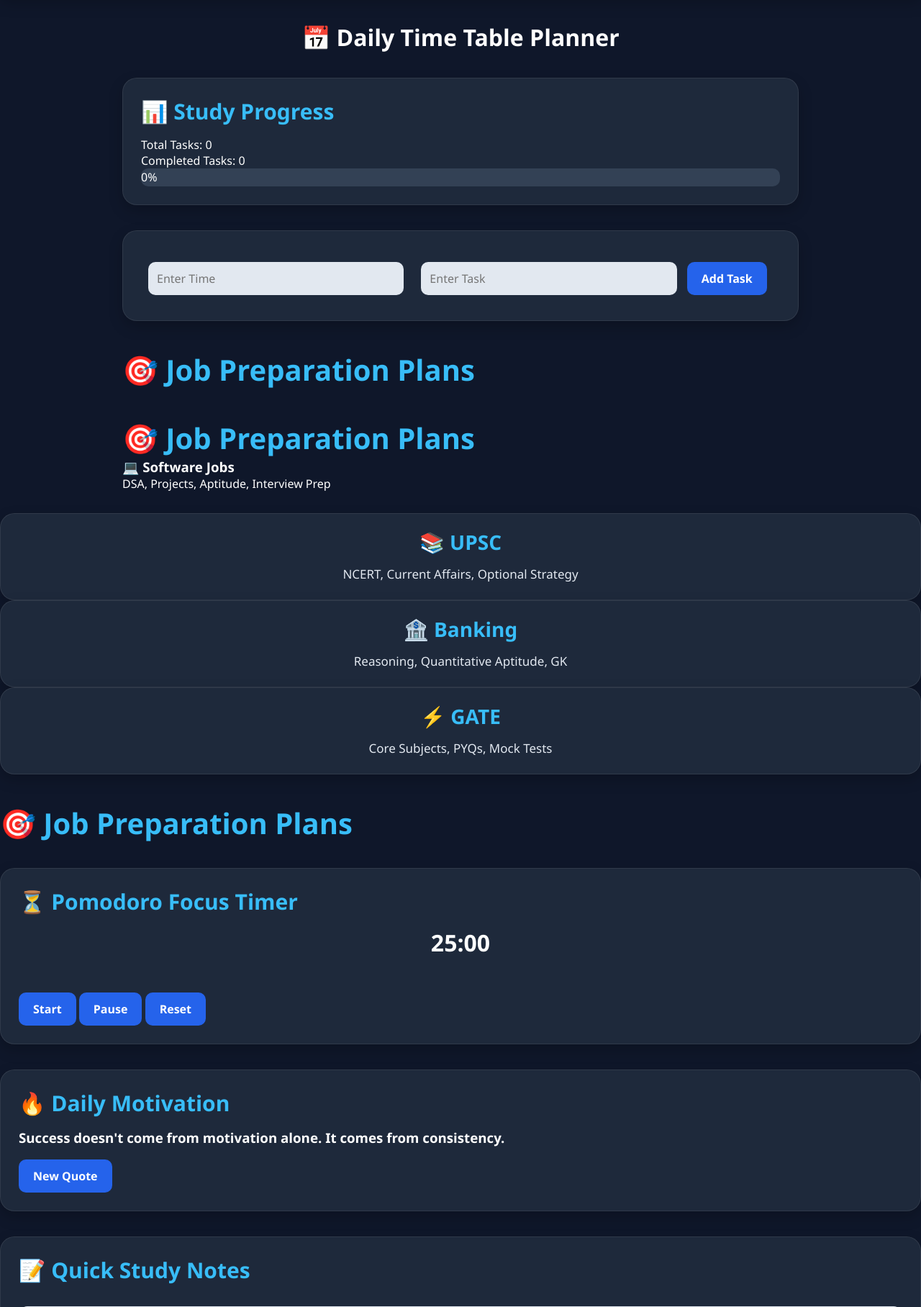
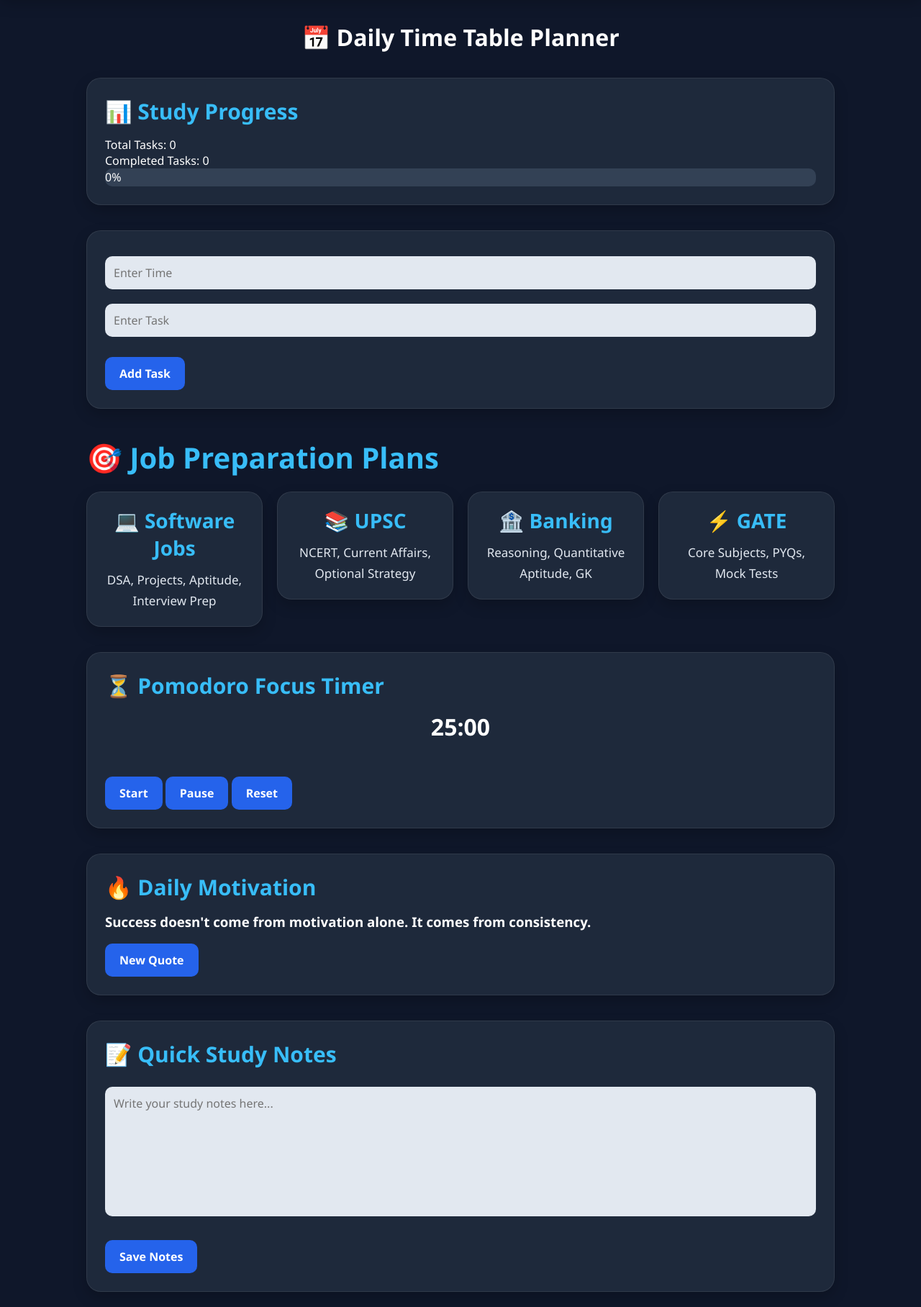
Before and after one commit to manjoraai-hub/ManjoraAI, a Flask app: page /planner in a window 1280 px wide. Shown: the part 76-1892 px from the top of the page at 72% size. Run offline with Flask 3, Linux system fonts and the light colour scheme.

Commit message:
final roadmap integration

```diff
--- a/app.py
+++ b/app.py
@@ -1,4 +1,3 @@
-
 from flask import Flask, render_template, request, redirect, url_for
 
 app = Flask(__name__)
@@ -25,12 +24,14 @@ def login():
         username = request.form.get('username')
         password = request.form.get('password')
 
-        # Simple demo login
+        # Demo Login
+
         if username and password:
 
             return redirect(url_for('dashboard'))
 
     return render_template('login.html')
+
 
 # =========================
 # REGISTER
@@ -44,6 +45,8 @@ def register():
         return redirect(url_for('login'))
 
     return render_template('register.html')
+
+
 # =========================
 # DASHBOARD
 # =========================
@@ -130,6 +133,46 @@ def affairs():
 
 
 # =========================
+# SOFTWARE JOBS
+# =========================
+
+@app.route('/software')
+def software():
+
+    return render_template('software.html')
+
+
+# =========================
+# UPSC
+# =========================
+
+@app.route('/upsc')
+def upsc():
+
+    return render_template('upsc.html')
+
+
+# =========================
+# BANKING
+# =========================
+
+@app.route('/banking')
+def banking():
+
+    return render_template('banking.html')
+
+
+# =========================
+# GATE
+# =========================
+
+@app.route('/gate')
+def gate():
+
+    return render_template('gate.html')
+
+
+# =========================
 # RUN APP
 # =========================
 
--- a/templates/planner.html
+++ b/templates/planner.html
@@ -1,20 +1,28 @@
-<link rel="stylesheet"
-href="{{ url_for('static', filename='style.css') }}">
 <!DOCTYPE html>
-<html>
+<html lang="en">
 
 <head>
 
+<meta charset="UTF-8">
+
+<meta name="viewport"
+content="width=device-width, initial-scale=1.0">
+
 <title>Manjora AI Planner</title>
+
+<link rel="stylesheet"
+href="{{ url_for('static', filename='style.css') }}">
 
 <style>
 
 body{
+
 margin:0;
 padding:0;
 font-family:Arial;
 background:#0f172a;
 color:white;
+
 }
 
 .navbar{
@@ -45,7 +53,7 @@ href="{{ url_for('static', filename='style.css') }}">
 .container{
 
 width:90%;
-            max-width:1000px;
+max-width:1100px;
 margin:auto;
 padding:30px;
 
@@ -67,13 +75,15 @@ href="{{ url_for('static', filename='style.css') }}">
 
 }
 
-        input{
+input,
+textarea{
 
-            width:40%;
+width:100%;
 padding:12px;
 border:none;
 border-radius:10px;
-            margin:10px;
+margin-top:10px;
+margin-bottom:10px;
 
 }
 
@@ -128,7 +138,8 @@ href="{{ url_for('static', filename='style.css') }}">
 .job-cards{
 
 display:grid;
-            grid-template-columns:repeat(auto-fit,minmax(220px,1fr));
+grid-template-columns:
+repeat(auto-fit,minmax(220px,1fr));
 gap:20px;
 margin-top:20px;
 
@@ -156,6 +167,13 @@ href="{{ url_for('static', filename='style.css') }}">
 
 }
 
+.job-link{
+
+text-decoration:none;
+color:white;
+
+}
+
 </style>
 
 </head>
@@ -169,6 +187,7 @@ href="{{ url_for('static', filename='style.css') }}">
 <div>
 
 <a href="/">Home</a>
+
 <a href="/dashboard">Dashboard</a>
 
 </div>
@@ -179,68 +198,31 @@ href="{{ url_for('static', filename='style.css') }}">
 
 <h1>📅 Daily Time Table Planner</h1>
 
+<!-- STUDY PROGRESS -->
+
 <div class="planner-box">
 
 <h2>📊 Study Progress</h2>
 
-        <p>Total Tasks: <span id="total-tasks">0</span></p>
+<p>Total Tasks:
+<span id="total-tasks">0</span></p>
 
-        <p>Completed Tasks: <span id="completed-tasks">0</span></p>
+<p>Completed Tasks:
+<span id="completed-tasks">0</span></p>
 
-        <div style="background:#334155;border-radius:10px;height:25px;overflow:hidden;">
+<div style="background:#334155;
+border-radius:10px;
+height:25px;
+overflow:hidden;">
 
 <div id="progress-bar"
-            style="height:100%;width:0%;background:#22c55e;text-align:center;line-height:25px;">
+style="height:100%;
+width:0%;
+background:#22c55e;
+text-align:center;
+line-height:25px;">
+
 0%
-            </div>
-
-        </div>
-
-    </div>
-
-    <div class="planner-box">
-
-        <input type="text" id="time" placeholder="Enter Time">
-
-        <input type="text" id="task" placeholder="Enter Task">
-
-        <button onclick="addTask()">Add Task</button>
-
-        <div id="task-list"></div>
-
-    </div>
-
-    <h2 class="section-title">🎯 Job Preparation Plans</h2>
-
-    <h2 class="section-title">🎯 Job Preparation Plans</h2>
-
-            <h3>💻 Software Jobs</h3>
-
-            <p>DSA, Projects, Aptitude, Interview Prep</p>
-
-        </div>
-
-        <div class="job-card">
-
-            <h3>📚 UPSC</h3>
-
-            <p>NCERT, Current Affairs, Optional Strategy</p>
-
-        </div>
-
-        <div class="job-card">
-
-            <h3>🏦 Banking</h3>
-
-            <p>Reasoning, Quantitative Aptitude, GK</p>
-
-        </div>
-
-        <div class="job-card">
-
-            <h3>⚡ GATE</h3>
-
-            <p>Core Subjects, PYQs, Mock Tests</p>
 
 </div>
 
@@ -248,184 +230,226 @@ href="{{ url_for('static', filename='style.css') }}">
 
 </div>
 
-<script>
+<!-- TASKS -->
 
-let totalTasks = 0;
-let completedTasks = 0;
+<div class="planner-box">
 
-function updateProgress(){
+<input type="text"
+id="time"
+placeholder="Enter Time">
 
-    document.getElementById("total-tasks").innerText = totalTasks;
+<input type="text"
+id="task"
+placeholder="Enter Task">
 
-    document.getElementById("completed-tasks").innerText = completedTasks;
+<button onclick="addTask()">
 
-    let progress = 0;
+Add Task
 
-    if(totalTasks > 0){
+</button>
 
-        progress = (completedTasks / totalTasks) * 100;
-
-    }
-
-    document.getElementById("progress-bar").style.width = progress + "%";
-
-    document.getElementById("progress-bar").innerText = Math.round(progress) + "%";
-
-}
-
-function addTask(){
-
-    let time = document.getElementById("time").value;
-
-    let task = document.getElementById("task").value;
-
-    if(time === "" || task === ""){
-
-        alert("Please enter all fields");
-
-        return;
-
-    }
-
-    totalTasks++;
-
-    updateProgress();
-
-    let taskList = document.getElementById("task-list");
-
-    let div = document.createElement("div");
-
-    div.className = "task";
-
-    div.innerHTML = `
-
-        <div>
-
-            <input type="checkbox" onchange="completeTask(this)">
-
-            <b>${time}</b> - ${task}
+<div id="task-list"></div>
 
 </div>
 
-        <button class="delete-btn" onclick="deleteTask(this)">
-            Delete
-        </button>
+<!-- JOB CARDS -->
 
-    `;
+<h2 class="section-title">
 
-    taskList.appendChild(div);
+🎯 Job Preparation Plans
 
-    document.getElementById("time").value = "";
+</h2>
 
-    document.getElementById("task").value = "";
+<div class="job-cards">
 
-}
+<a href="/software"
+class="job-link">
 
-function completeTask(checkbox){
+<div class="job-card">
 
-    if(checkbox.checked){
+<h3>💻 Software Jobs</h3>
 
-        completedTasks++;
+<p>
 
-    }else{
+DSA, Projects,
+Aptitude,
+Interview Prep
 
-        completedTasks--;
+</p>
 
-    }
+</div>
 
-    updateProgress();
+</a>
 
-}
+<a href="/upsc"
+class="job-link">
 
-function deleteTask(button){
+<div class="job-card">
 
-    let parent = button.parentElement;
+<h3>📚 UPSC</h3>
 
-    let checkbox = parent.querySelector("input");
+<p>
 
-    if(checkbox.checked){
+NCERT,
+Current Affairs,
+Optional Strategy
 
-        completedTasks--;
+</p>
 
-    }
+</div>
 
-    totalTasks--;
+</a>
 
-    updateProgress();
+<a href="/banking"
+class="job-link">
 
-    parent.remove();
+<div class="job-card">
 
-}
+<h3>🏦 Banking</h3>
 
-</script>
+<p>
 
-</body>
+Reasoning,
+Quantitative Aptitude,
+GK
 
-</html>
-<h2 class="section-title">🎯 Job Preparation Plans</h2>
+</p>
+
+</div>
+
+</a>
+
+<a href="/gate"
+class="job-link">
+
+<div class="job-card">
+
+<h3>⚡ GATE</h3>
+
+<p>
+
+Core Subjects,
+PYQs,
+Mock Tests
+
+</p>
+
+</div>
+
+</a>
+
+</div>
+
+<!-- POMODORO -->
+
 <div class="planner-box">
 
 <h2>⏳ Pomodoro Focus Timer</h2>
 
 <h1 id="timer">25:00</h1>
 
-    <button onclick="startTimer()">Start</button>
+<button onclick="startTimer()">
+Start
+</button>
 
-    <button onclick="pauseTimer()">Pause</button>
+<button onclick="pauseTimer()">
+Pause
+</button>
 
-    <button onclick="resetTimer()">Reset</button>
+<button onclick="resetTimer()">
+Reset
+</button>
 
 </div>
+
+<!-- MOTIVATION -->
+
 <div class="planner-box">
 
 <h2>🔥 Daily Motivation</h2>
 
 <h3 id="quote">
-        Success doesn't come from motivation alone. It comes from consistency.
+
+Success doesn't come from motivation alone.
+It comes from consistency.
+
 </h3>
 
-    <button onclick="newQuote()">New Quote</button>
+<button onclick="newQuote()">
+
+New Quote
+
+</button>
 
 </div>
+
+<!-- NOTES -->
+
 <div class="planner-box">
 
 <h2>📝 Quick Study Notes</h2>
 
 <textarea id="notes"
 placeholder="Write your study notes here..."
-    style="width:100%;height:180px;padding:15px;
-    border:none;border-radius:12px;
-    margin-top:15px;font-size:16px;"></textarea>
+style="height:180px;"></textarea>
 
-    <br><br>
+<button onclick="saveNotes()">
 
-    <button onclick="saveNotes()">Save Notes</button>
+Save Notes
+
+</button>
 
 </div>
+
+<!-- GOALS -->
+
 <div class="planner-box">
 
 <h2>🎯 Goal Tracker</h2>
 
-    <input type="text" id="goal-input"
+<input type="text"
+id="goal-input"
 placeholder="Enter your goal">
 
-    <button onclick="addGoal()">Add Goal</button>
+<button onclick="addGoal()">
+
+Add Goal
+
+</button>
 
 <div id="goal-list"></div>
 
 </div>
+
+<!-- STREAK -->
+
 <div class="planner-box">
 
 <h2>🔥 Study Streak</h2>
 
-    <h1 id="streak-count">0 Days</h1>
+<h1 id="streak-count">
+
+0 Days
+
+</h1>
 
 <button onclick="increaseStreak()">
+
 Mark Today Complete
+
 </button>
 
 <button onclick="resetStreak()">
+
 Reset
+
 </button>
+
+</div>
+
+</div>
+
 <script src="{{ url_for('static', filename='script.js') }}"></script>
-</div>
+
+</body>
+</html>
```
Lines whose indentation alone changed are shown as unchanged.
